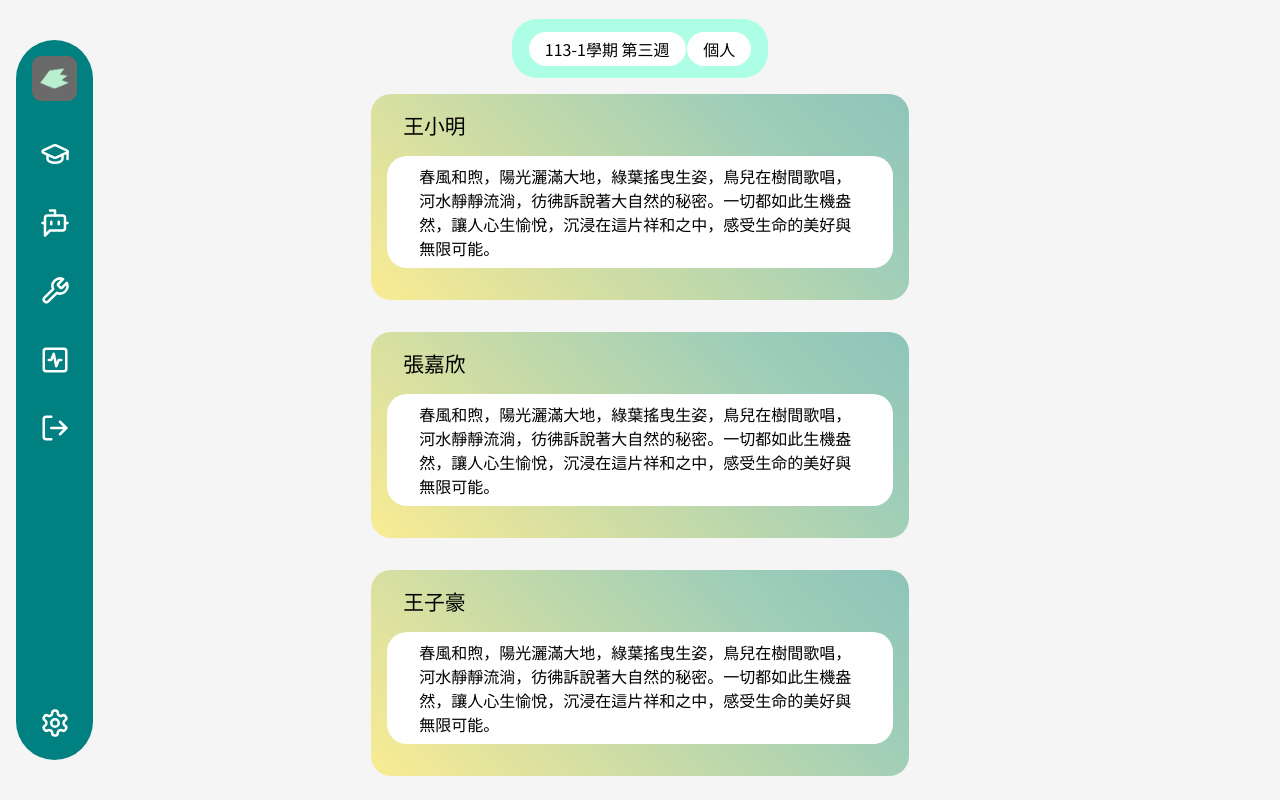
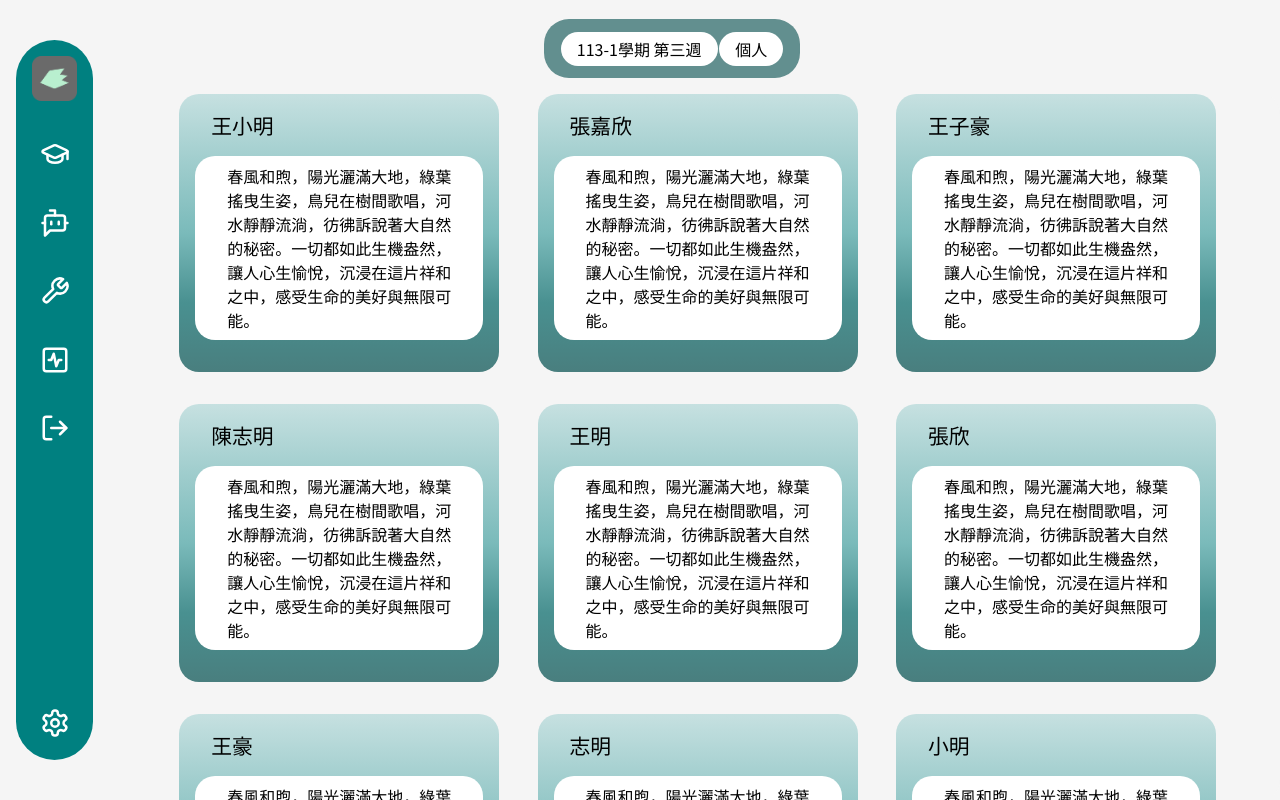
Before and after one commit to NTNU-SE-Alpha/frontend, a React (Create React App) app in the folder my-app/: page /feeback in a window 1280 px wide. Built offline with nearby package versions, Linux system fonts and the light colour scheme; sample sign-in values are in the browser's storage.

Commit message:
Update feedback.js

```diff
--- a/my-app/src/App.js
+++ b/my-app/src/App.js
@@ -23,7 +23,7 @@ function App() {
         <Route path="/register" element={<Register />} exact />
         <Route path="/fileupload" element={<FileUpload />} exact />
         <Route path="/course" element={<Course />} exact />
-        <Route path="/course/feedback" element={<Feedback />} exact />
+        <Route path="/feedback" element={<Feedback />} exact />
         <Route path="/chat" element={<Chat />} exact />
         <Route path="/profile" element={<Profile />} exact />
         <Route path="/software" element={<Software />} exact />
--- a/my-app/src/Pages/Feedback.js
+++ b/my-app/src/Pages/Feedback.js
@@ -277,8 +277,9 @@ const SearchField = styled.div`
   margin-top: 1.2rem;
   display: flex;
   justify-content: space-around;
-  background-color: #acffe5;
+  background-color: rgba(0, 76, 76, 0.6);
   padding: 0.8rem 1rem;
+  margin-left: 5vw;
   width: 16rem;
   border-radius: 25px;
   position: relative; /* Needed for absolute positioning of DropdownMenu */
@@ -329,13 +330,14 @@ const DropdownMenu = styled.div`
 
 const FeedBackBox = styled.div`
   display: flex;
-  flex-direction: column;
+  flex-direction: row;
+  flex-wrap: wrap;
   align-items: center;
   background-color: inherit;
-  width: 90vw;
+  width: 100vw;
   height: 90vh;
   border-radius: 20px;
-  padding-left: 10vw;
+  padding-left: 14vw;
   margin-top: 1rem;
 
   /* Add these properties */
@@ -360,7 +362,7 @@ const FeedBackBox = styled.div`
   }
 
   & > div {
-    margin-right: 10vw;
+    margin-right: 3vw;
     margin-bottom: 2rem;
   }
 
@@ -371,17 +373,17 @@ const FeedBackBox = styled.div`
 const FeedBackDialog = styled.div`
   color: #000000;
   background: linear-gradient(
-    45deg,
-    rgba(254, 226, 49, 0.5),
-    rgba(194, 205, 75, 0.5),
-    rgba(132, 186, 99, 0.5),
-    rgba(74, 167, 124, 0.5),
-    rgba(40, 148, 127, 0.5)
+    180deg,
+    rgba(178, 216, 216, 0.7),
+    rgba(102, 178, 178, 0.6),
+    rgba(0, 128, 128, 0.5),
+    rgba(0, 102, 102, 0.7),
+    rgba(0, 76, 76, 0.7)
   );
   border-radius: 20px;
   padding: 1rem;
   font-size: 1.3rem;
-  width: 42vw;
+  width: ${(props) => (props.isSingle ? "42vw" : "25vw")};
   & > div {
     margin-top: 1rem;
     margin-bottom: 2rem;
@@ -409,42 +411,82 @@ const TableContainer = styled.div`
   max-height: 90vh;
   overflow: hidden;
   margin-top: 1rem;
-  padding-left: 10vw;
+  padding-left: 5vw;
 `;
 
 const ScrollableTable = styled.div`
   flex: 1;
   overflow: auto;
+  &::-webkit-scrollbar {
+    width: 2px;
+  }
+
+  &::-webkit-scrollbar-track {
+    background: #f1f1f1;
+    border-radius: 2px;
+  }
+
+  &::-webkit-scrollbar-thumb {
+    background: #888;
+    border-radius: 2px;
+  }
 `;
 
-const Table = styled.table`
+const ScrollableInnerTable = styled.table`
+  min-width: 80vw; /* Ensure enough width for horizontal scroll */
   border-collapse: collapse;
-  width: 100%;
 `;
 
 const Th = styled.th`
   padding: 0.4rem;
   text-align: center;
-  border: 1px solid #ccc;
-  background-color: #f0f0f0;
+  background-color: #22577a;
   position: sticky;
   top: 0;
+  height: 5rem;
+  & > div{
+    display: flex;
+    flex-direction: column;
+    justify-content: center;
+    font-size: 1.3rem;
+    height: 3rem;
+    border-radius: 20px;
+    background-color: ${(props) => (props.isHead ? "inherit" : "#ffffff")};
+    width: ${(props) => (props.isHead ? "6vw" : "auto")};
+  };
 `;
 
 const Td = styled.td`
-  padding: 8px;
-  text-align: left;
+  padding: 1rem 1.3rem;
+  text-align: ${(props) => (props.isHead ? "center" : "left")};
   border: 1px solid #ccc;
   white-space: nowrap; /* Prevent text wrapping */
 `;
 
-const ScrollableInnerTable = styled(Table)`
-  min-width: 80vw; /* Ensure enough width for horizontal scroll */
-`;
-
+const RowPlatte = [
+  "#99babe",
+  "#bee3db",
+  "#faf9f9",
+  "#ffd6ba",
+]
 const TableRow = styled.tr`
-  &:nth-child(even) {
-    background-color: #f9f9f9;
+  & > td:first-child {
+    // group
+    background-color: #007D87;
+    font-weight: bold;
+    color: #fff;
+  };
+  &:nth-child(4n + 2) {
+    background-color: ${RowPlatte[0]};
+  }
+  &:nth-child(4n + 3) {
+    background-color: ${RowPlatte[1]};
+  }
+  &:nth-child(4n + 4) {
+    background-color: ${RowPlatte[2]};
+  }
+  &:nth-child(4n + 5) {
+    background-color: ${RowPlatte[3]};
   }
 `;
 const Feedback = ({ params }) => {
@@ -479,7 +521,7 @@ const Feedback = ({ params }) => {
         if (feedbackdata[i].name === userName) {
           return (
             <FeedBackBox>
-                            <FeedBackDialog>
+              <FeedBackDialog isSingle>
                 <h2>回饋</h2>
                 <div>{feedbackdata[i].feedback}</div>
                 <h2>重點延伸思考方式以及建議</h2>
@@ -502,20 +544,6 @@ const Feedback = ({ params }) => {
       );
     }
   };
-    // Data for demonstration
-    const generateData = (rows, cols) => {
-        const data = [];
-        for (let i = 0; i < rows; i++) {
-            const row = [];
-            for (let j = 0; j < cols; j++) {
-                row.push(`Row ${i + 1} Col ${j + 1}`);
-            }
-            data.push(row);
-        }
-        return data;
-    };
-
-    const data = generateData(50, 20); // 50 rows, 10 columns
   const groupRenderContent = () => {
     console.log(
       'Rendering group content, userType:',
@@ -543,21 +571,20 @@ const Feedback = ({ params }) => {
     } else {
       return (
         <TableContainer>
-                    {/* Scrollable section */}
           <ScrollableTable>
             <ScrollableInnerTable>
               <thead>
                 <tr>
-                                    <Th> </Th>
+                  <Th isHead><div></div></Th>
                   {groupfeedbackdata[0].feedbacklist.map((feed, index) => (
-                                        <Th key={index}>{feed.section}</Th>
+                    <Th key={index}><div>{feed.section}</div></Th>
                   ))}
                 </tr>
               </thead>
               <tbody>
                 {groupfeedbackdata.map((group, index) => (
                   <TableRow key={index}>
-                                        <Td>第 {group.group} 組</Td>
+                    <Td isHead>第 {group.group} 組</Td>
                     {group.feedbacklist.map((feed, index) => (
                       <Td key={index}>{feed.feedback}</Td>
                     ))}
@@ -589,7 +616,7 @@ const Feedback = ({ params }) => {
         </DropdownWrapper>
         <ButtonBox onClick={changeType}>{person}</ButtonBox>
       </SearchField>
-            {console.log("Current person state:", person)}
+      {console.log('Current person state:', person)}
       {person === '個人' ? personRenderContent() : groupRenderContent()}
     </Mainpage>
   );
```
Lines whose indentation alone changed are shown as unchanged.
